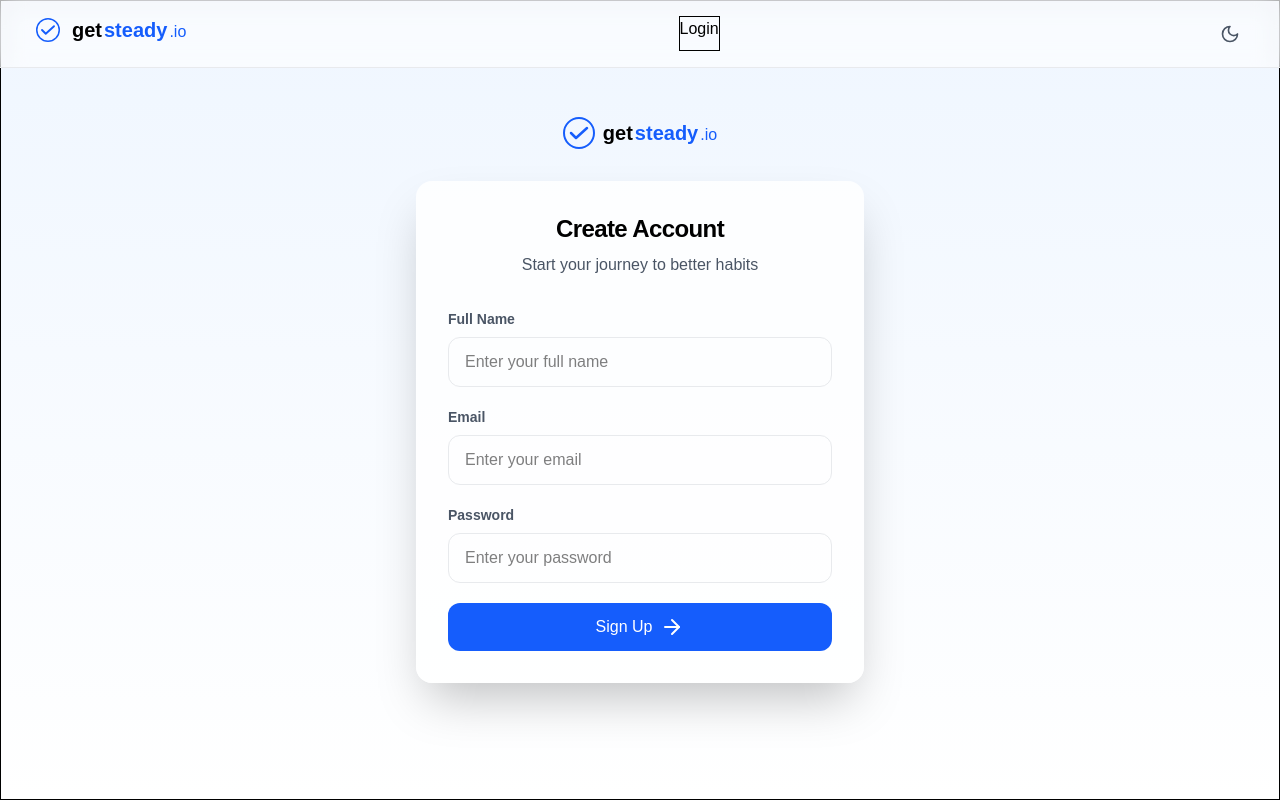
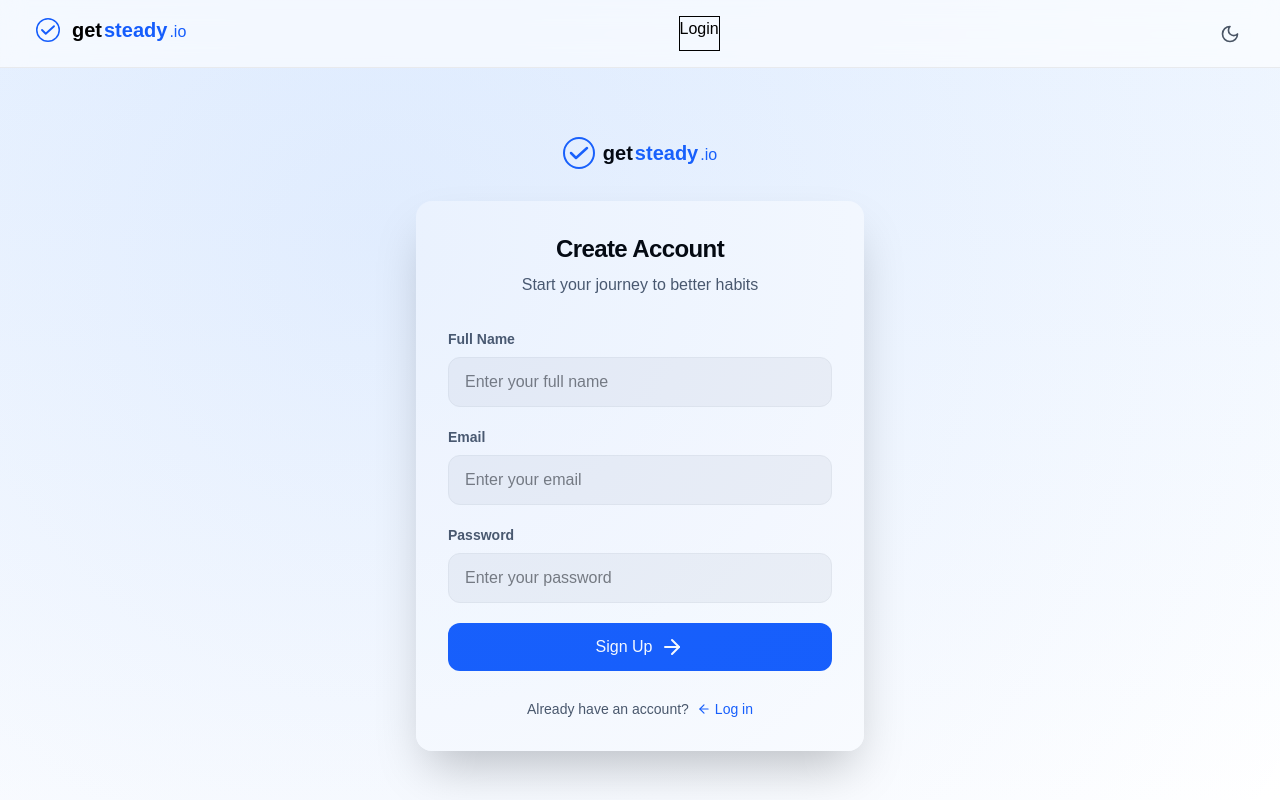
Before and after one commit to FaieqahSiddiqui/get-steady, a Next.js app: page /auth in a window 1280 px wide. Built offline with nearby package versions, Linux system fonts and the light colour scheme.

Commit message:
Updated Signup Form UI

```diff
--- a/app/auth/components/SignupForm.tsx
+++ b/app/auth/components/SignupForm.tsx
@@ -1,17 +1,20 @@
 import React from "react";
 import { Logo } from "@/app/components/Logo";
-import { ArrowRight } from "lucide-react";
+import { ArrowRight, ArrowLeft } from "lucide-react";
 
 const SignupForm = () => {
   return (
-    <div className="border bg-gradient-to-b from-heroBgStart to-BG px-8 w-full h-screen flex flex-col items-center justify-center">
+    <div className="bg-gradient-to-b from-heroBgStart to-BG p-4 w-full min-h-screen flex flex-col items-center justify-center pt-26 relative overflow-hidden">
+
       <div className="mb-8 transform hover:scale-105 transition-transform">
         <Logo className="h-8 w-8"></Logo>
       </div>
+       <div className="absolute inset-0 bg-[radial-gradient(circle_at_30%_30%,rgba(59,130,246,0.1),transparent)]" />
 
-      <div className="rounded-2xl bg-BG/80 h-fit min-w-md p-8 shadow-2xl">
+
+      <div className="rounded-2xl bg-BG/80 h-fit max-w-md w-full p-8 shadow-2xl">
         <div className="text-center mb-8 space-y-2">
-          <h2 className="text-2xl font-bold tracking-tight" >Create Account</h2>
+          <h2 className="text-2xl font-bold tracking-tight">Create Account</h2>
           <p className="text-greyText">Start your journey to better habits</p>
         </div>
 
@@ -28,7 +31,7 @@ const SignupForm = () => {
               type="text"
               placeholder="Enter your full name"
               required
-              className="border border-lightGreyBorder py-3 px-4 rounded-xl focus:outline-none focus:ring focus:ring-blue-500"
+              className="border border-lightGreyBorder py-3 px-4 rounded-xl focus:outline-none focus:ring focus:ring-blue-500 bg-lightGreyBorder/50"
             ></input>
           </div>
 
@@ -44,7 +47,7 @@ const SignupForm = () => {
               type="email"
               placeholder="Enter your email"
               required
-              className="border border-lightGreyBorder py-3 px-4 rounded-xl focus:outline-none focus:ring focus:ring-blue-500"
+              className="border border-lightGreyBorder py-3 px-4 rounded-xl focus:outline-none focus:ring focus:ring-blue-500 bg-lightGreyBorder/50"
             ></input>
           </div>
 
@@ -59,7 +62,7 @@ const SignupForm = () => {
               type="password"
               placeholder="Enter your password"
               required
-              className="border border-lightGreyBorder py-3 px-4 rounded-xl focus:outline-none focus:ring focus:ring-blue-500"
+              className="border border-lightGreyBorder py-3 px-4 rounded-xl focus:outline-none focus:ring focus:ring-blue-500 bg-lightGreyBorder/50"
             ></input>
           </div>
 
@@ -68,6 +71,20 @@ const SignupForm = () => {
             <ArrowRight></ArrowRight>
           </button>
         </form>
+
+        <div className="mt-7 flex justify-center items-center gap-2">
+          <p className="text-sm text-greyText ">
+            Already have an account?
+          </p>
+
+          <button className="text-primaryBlue text-sm hover:underline transition-all inline-flex items-center gap-1 group">
+            <ArrowLeft
+              size={14}
+              className="transition-transform group-hover:-translate-x-1"
+            />
+            Log in
+          </button>
+        </div>
       </div>
     </div>
   );
--- a/app/components/LandingHeader.tsx
+++ b/app/components/LandingHeader.tsx
@@ -4,7 +4,7 @@ import Link from "next/link";
 
 const LandingHeader = () => {
   return (
-    <header className="w-full flex justify-between fixed h-17 py-4 px-8 z-50 border-b border-b-lightGreyBorder bg-BG/60 backdrop-blur-md">
+    <header className="w-full flex justify-between fixed h-17 py-4 px-4 md:px-8 z-50 border-b border-b-lightGreyBorder bg-BG/60 backdrop-blur-md">
       <Link href="/">
         <Logo />
       </Link>
--- a/app/layout.tsx
+++ b/app/layout.tsx
@@ -29,7 +29,7 @@ export default function RootLayout({
         className={`${geistSans.variable} ${geistMono.variable} antialiased`}
       >
         <ThemeProvider
-        attribute={"class"}
+        attribute="class"
         defaultTheme="system"
         enableSystem={true}>
         {children}
```
